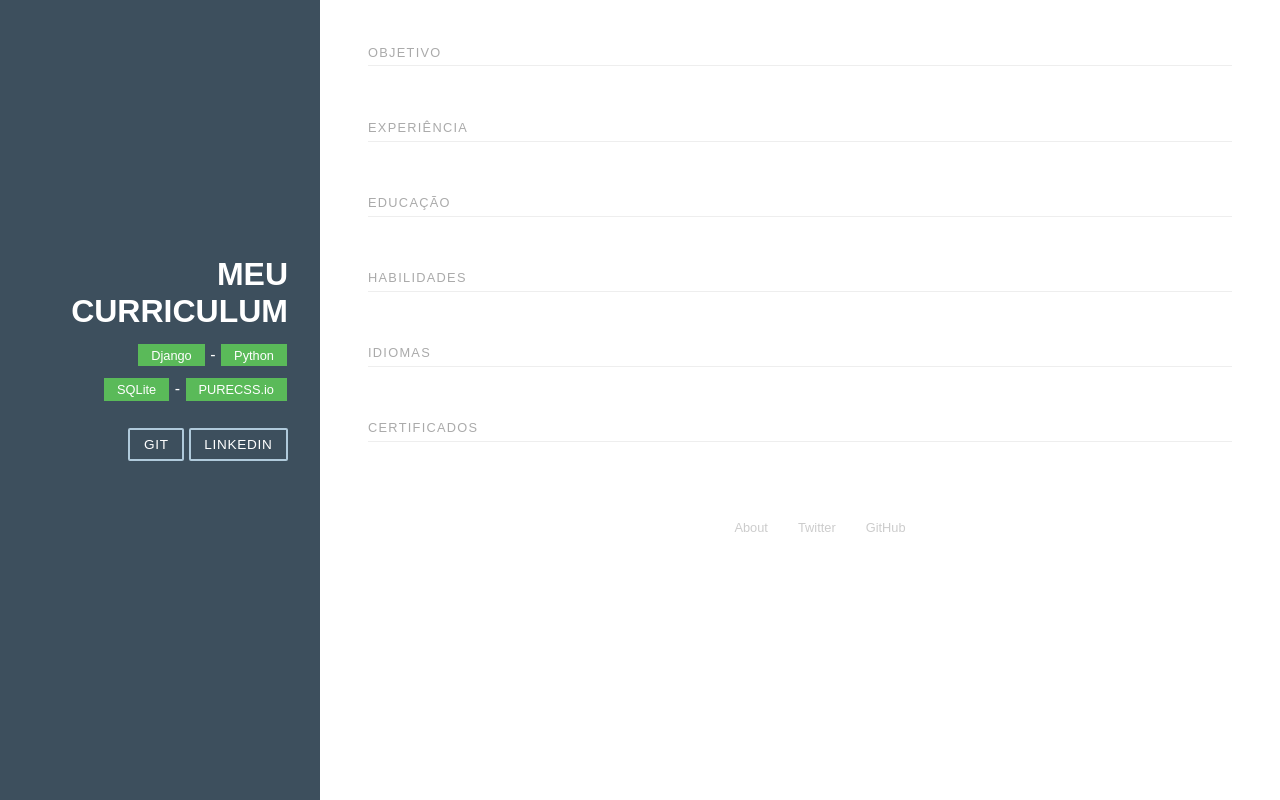
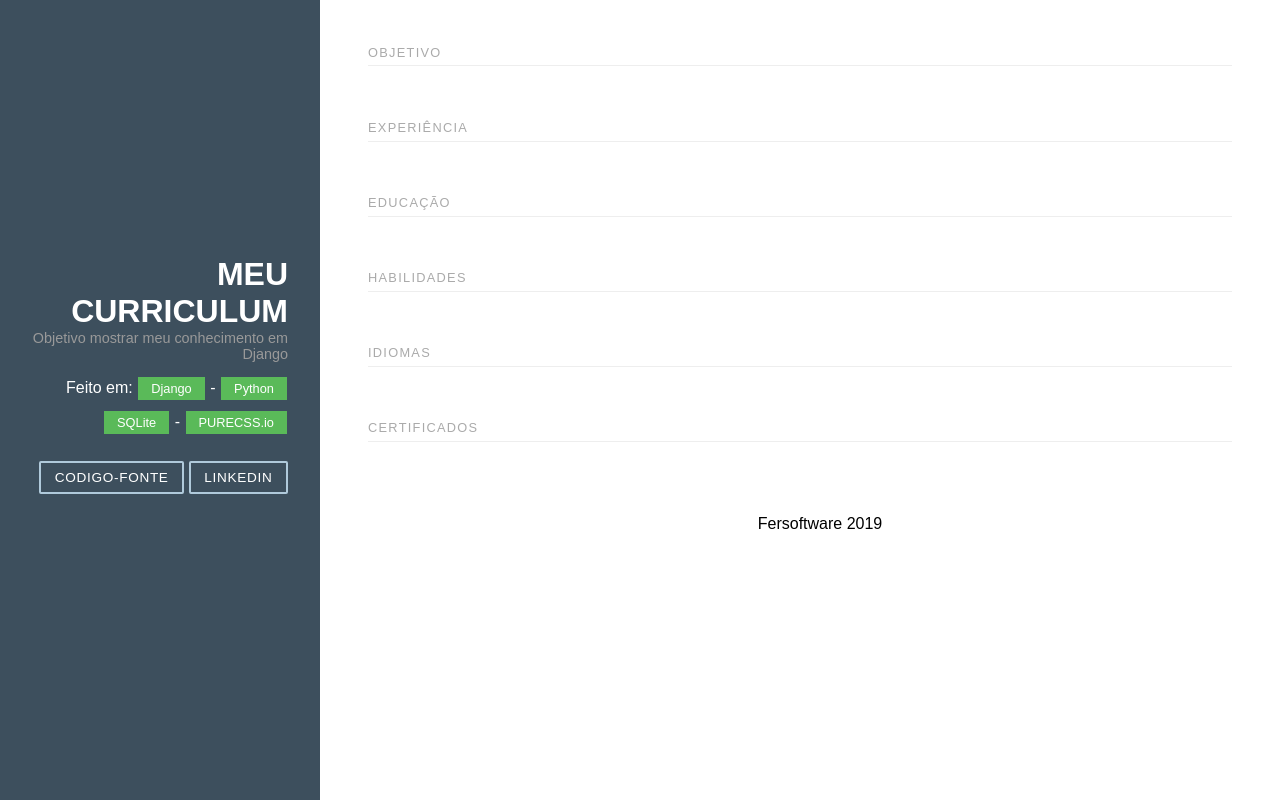
Before and after one commit to fersoftware/myCVinJango, a Django app: page / in a window 1280 px wide. Run offline with Django 3.2, Linux system fonts and the light colour scheme; data that the repository does not hold is empty; some libraries are stand-ins or nearby versions.

Commit message:
Simple correction

```diff
--- a/cv/templates/cv/cv_list.html
+++ b/cv/templates/cv/cv_list.html
@@ -3,7 +3,7 @@
 <html lang="pt-BR">
 <head>
     <meta charset="UTF-8">
-    <title>Title</title>
+    <title>Meu CV feito em Django</title>
         <link rel="stylesheet" href="https://unpkg.com/purecss@1.0.0/build/pure-min.css" integrity="sha384-" crossorigin="anonymous">
 
     <!--[if lte IE 8]>
@@ -28,8 +28,11 @@
     <div class="sidebar pure-u-1 pure-u-md-1-4">
         <div class="header">
             <h1 class="brand-title">Meu Curriculum</h1>
+            <p class="post-meta">
+            Objetivo mostrar meu conhecimento em Django
+            </p>
             <p>
-                <span class="post-category post-category-design">Django</span> - <span class="post-category post-category-design">Python</span>
+                Feito em: <span class="post-category post-category-design">Django</span> - <span class="post-category post-category-design">Python</span>
             </p>
             <p>
                 <span class="post-category post-category-design">SQLite</span> - <span class="post-category post-category-design">PURECSS.io</span>
@@ -39,7 +42,7 @@
             <nav class="nav">
                 <ul class="nav-list">
                     <li class="nav-item">
-                        <a class="pure-button" href="https://github.com/fersoftware/myCVinJango">GIT</a>
+                        <a class="pure-button" href="https://github.com/fersoftware/myCVinJango">CODIGO-FONTE</a>
                     </li>
                     <li class="nav-item">
                         <a class="pure-button" href="https://www.linkedin.com/in/fersoftware/">LinkedIn</a>
@@ -167,9 +170,7 @@
             <div class="footer">
                 <div class="pure-menu pure-menu-horizontal">
                     <ul>
-                        <li class="pure-menu-item"><a href="http://purecss.io/" class="pure-menu-link">About</a></li>
-                        <li class="pure-menu-item"><a href="http://twitter.com/yuilibrary/" class="pure-menu-link">Twitter</a></li>
-                        <li class="pure-menu-item"><a href="http://github.com/pure-css/pure/" class="pure-menu-link">GitHub</a></li>
+                        <li class="pure-menu-item">Fersoftware 2019</li>
                     </ul>
                 </div>
             </div>
```
